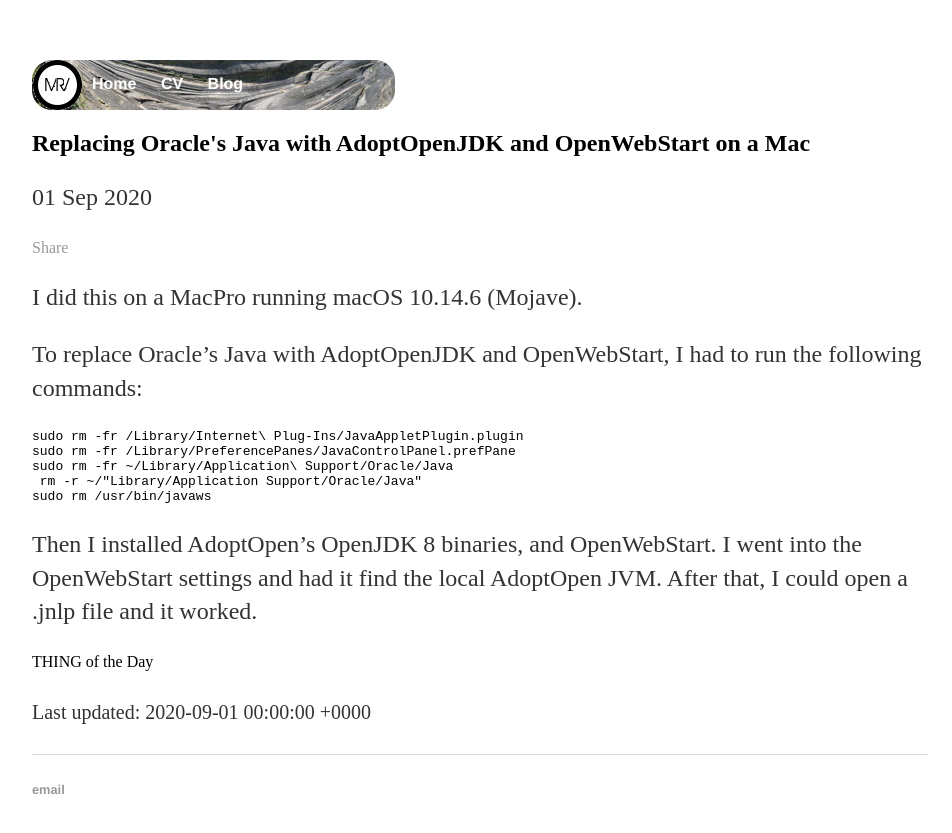
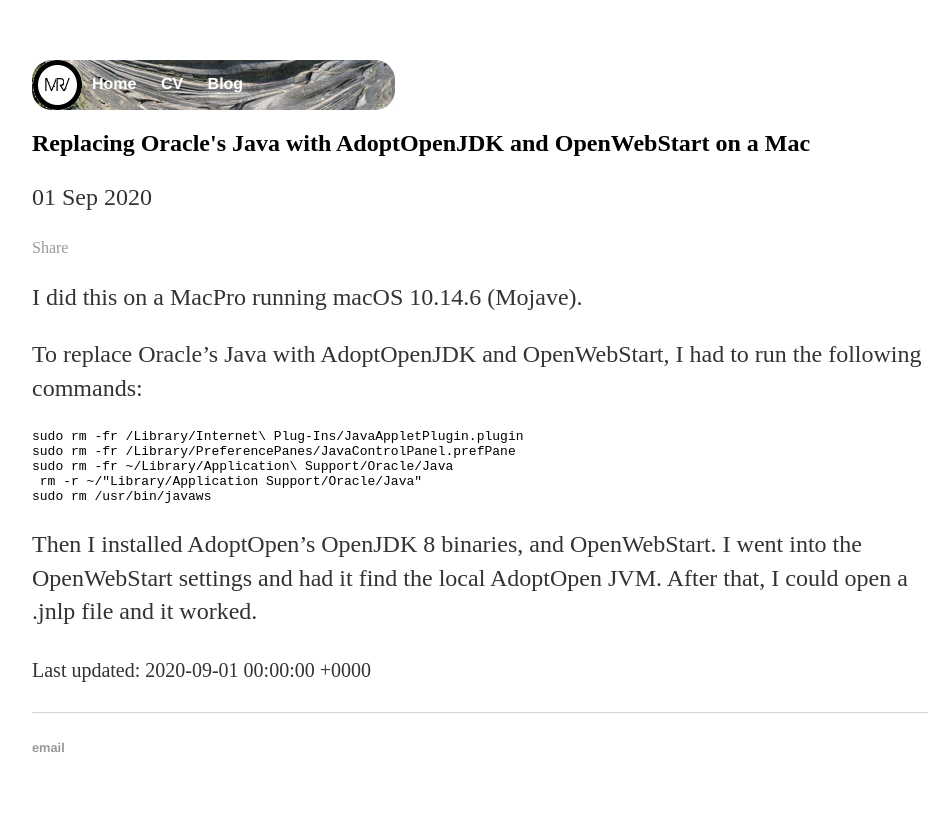
Before and after one commit to mrvanhorn/mrvanhorn.github.io, a Jekyll site: the page built from _posts/2020-09-01-replacing-oracle-java.md, in a window 1280 px wide. Shown: the top 833 px of the page, without its empty margins (160-1112 px from the left). Built offline with Jekyll 4.4.1, drawn with Linux system fonts in a browser that asks for light colours; comment, search, counter and statistics services are not loaded.

Commit message:
final update of 2020-09-01 post

```diff
--- a/_posts/2020-09-01-replacing-oracle-java.md
+++ b/_posts/2020-09-01-replacing-oracle-java.md
@@ -18,9 +18,3 @@
 </pre>
 
 <p>Then I installed AdoptOpen’s OpenJDK 8 binaries, and OpenWebStart. I went into the OpenWebStart settings and had it find the local AdoptOpen JVM. After that, I could open a .jnlp file and it worked.</p>
-
-
-<dl>
-  <dt>THING of the Day</dt>
-  <dd></dd>
-</dl>
```
